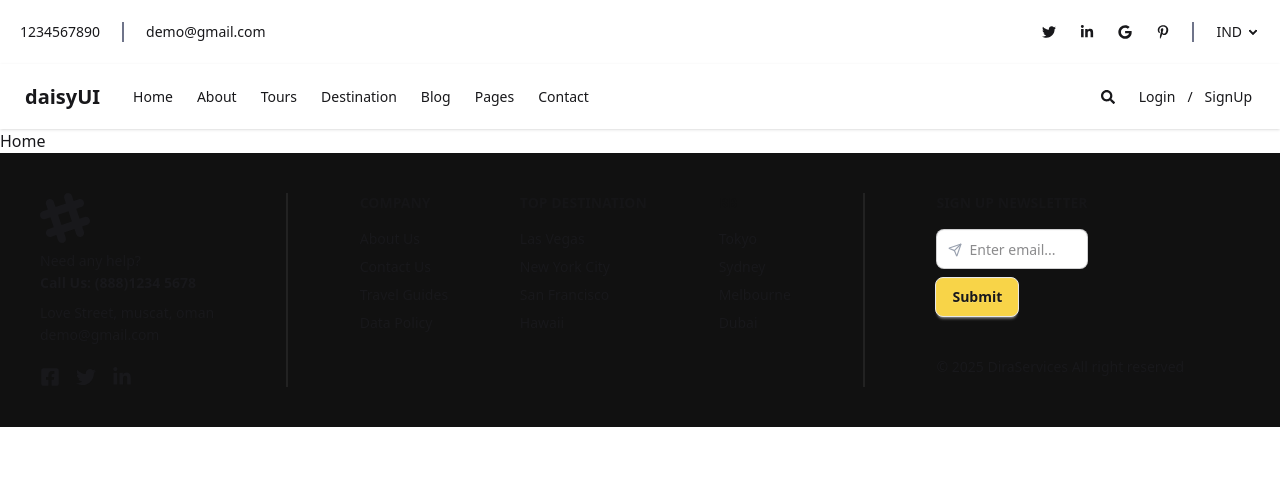
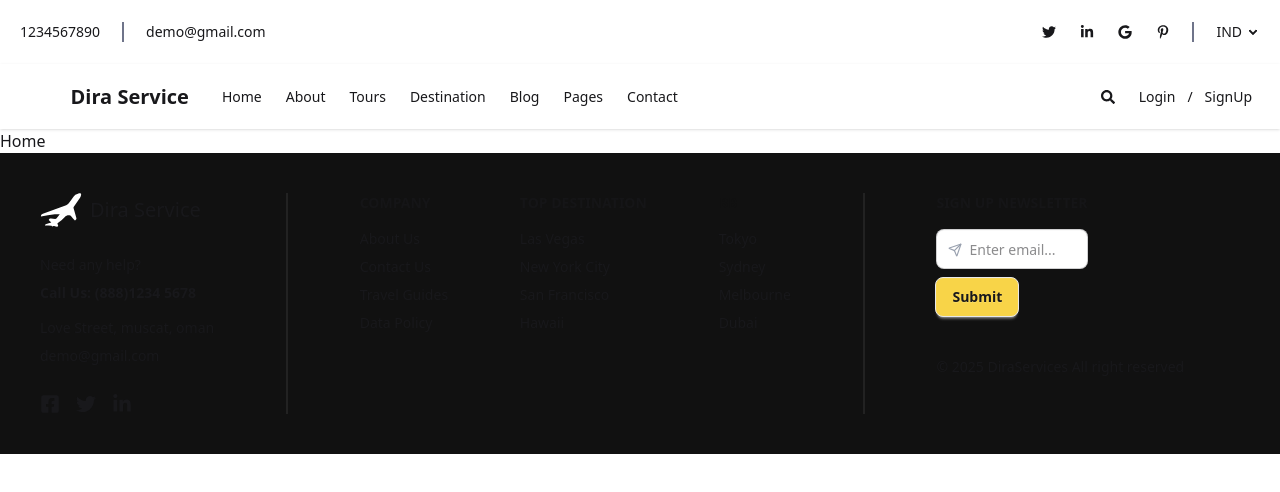
Before and after one commit to DarshikR/Harsh-Bhai, a React (Vite) app: page / in a window 1280 px wide. Shown: the top 492 px of the page. Built offline with nearby package versions, Linux system fonts and the light colour scheme.

Commit message:
added logo in header and footer.

```diff
--- a/src/components/common/Footer.jsx
+++ b/src/components/common/Footer.jsx
@@ -1,27 +1,21 @@
-import React from 'react'
+import Logo from '../../../public/logo.svg';
 import { FaFacebookSquare, FaLinkedinIn, FaTwitter } from 'react-icons/fa';
 import { LuSend } from 'react-icons/lu';
+
 
 const Footer = () => {
     return (
         <>
             <footer className="footer min-[425px]:grid-cols-2 sm:grid-cols-3 md:grid-cols-none md:footer-horizontal bg-[#111111] text-base-content p-10">
                 <aside>
-                    <svg
-                        width="50"
-                        height="50"
-                        viewBox="0 0 24 24"
-                        xmlns="http://www.w3.org/2000/svg"
-                        fillRule="evenodd"
-                        clipRule="evenodd"
-                        className="fill-current">
-                        <path
-                            d="M22.672 15.226l-2.432.811.841 2.515c.33 1.019-.209 2.127-1.23 2.456-1.15.325-2.148-.321-2.463-1.226l-.84-2.518-5.013 1.677.84 2.517c.391 1.203-.434 2.542-1.831 2.542-.88 0-1.601-.564-1.86-1.314l-.842-2.516-2.431.809c-1.135.328-2.145-.317-2.463-1.229-.329-1.018.211-2.127 1.231-2.456l2.432-.809-1.621-4.823-2.432.808c-1.355.384-2.558-.59-2.558-1.839 0-.817.509-1.582 1.327-1.846l2.433-.809-.842-2.515c-.33-1.02.211-2.129 1.232-2.458 1.02-.329 2.13.209 2.461 1.229l.842 2.515 5.011-1.677-.839-2.517c-.403-1.238.484-2.553 1.843-2.553.819 0 1.585.509 1.85 1.326l.841 2.517 2.431-.81c1.02-.33 2.131.211 2.461 1.229.332 1.018-.21 2.126-1.23 2.456l-2.433.809 1.622 4.823 2.433-.809c1.242-.401 2.557.484 2.557 1.838 0 .819-.51 1.583-1.328 1.847m-8.992-6.428l-5.01 1.675 1.619 4.828 5.011-1.674-1.62-4.829z"></path>
-                    </svg>
+                    <div className='flex gap-2 items-center mb-5'>
+                        <img src={Logo} alt="" />
+                        <h3 className='text-xl'>Dira Service</h3>
+                    </div>
                     <p>Need any help?</p>
-                    <h5 className='mb-2 leading-2'><b>Call Us: (888)1234 5678</b></h5>
+                    <h5 className='mb-2 leading-snug'><b>Call Us: (888)1234 5678</b></h5>
                     <p>Love Street, muscat, oman</p>
-                    <a className='leading-2' href="mailto:demo@gmail.com">demo@gmail.com</a>
+                    <a className='leading-snug' href="mailto:demo@gmail.com">demo@gmail.com</a>
                     <div className="grid grid-flow-col gap-4 text-xl mt-5">
                         <a>
                             <FaFacebookSquare />
--- a/src/components/common/Navbar.jsx
+++ b/src/components/common/Navbar.jsx
@@ -1,6 +1,7 @@
 import menuConfigs from "../../configs/menu.config";
 import { FaGoogle, FaLinkedinIn, FaPinterestP, FaSearch, FaTwitter, FaUser } from "react-icons/fa";
 import { NavLink } from "react-router-dom";
+import Logo from "../../../public/logo.svg";
 
 const Navbar = () => {
 
@@ -51,7 +52,10 @@ const Navbar = () => {
                             ))}
                         </ul>
                     </div>
-                    <a className="btn btn-ghost text-xl">daisyUI</a>
+                    <a className="btn btn-ghost text-xl">
+                        <img className="h-8" src={Logo} alt="" />
+                        <h3 className='text-xl'>Dira Service</h3>
+                    </a>
                 </div>
                 <div className="navbar-center hidden lg:flex">
                     <ul className="menu menu-horizontal px-1">
```
